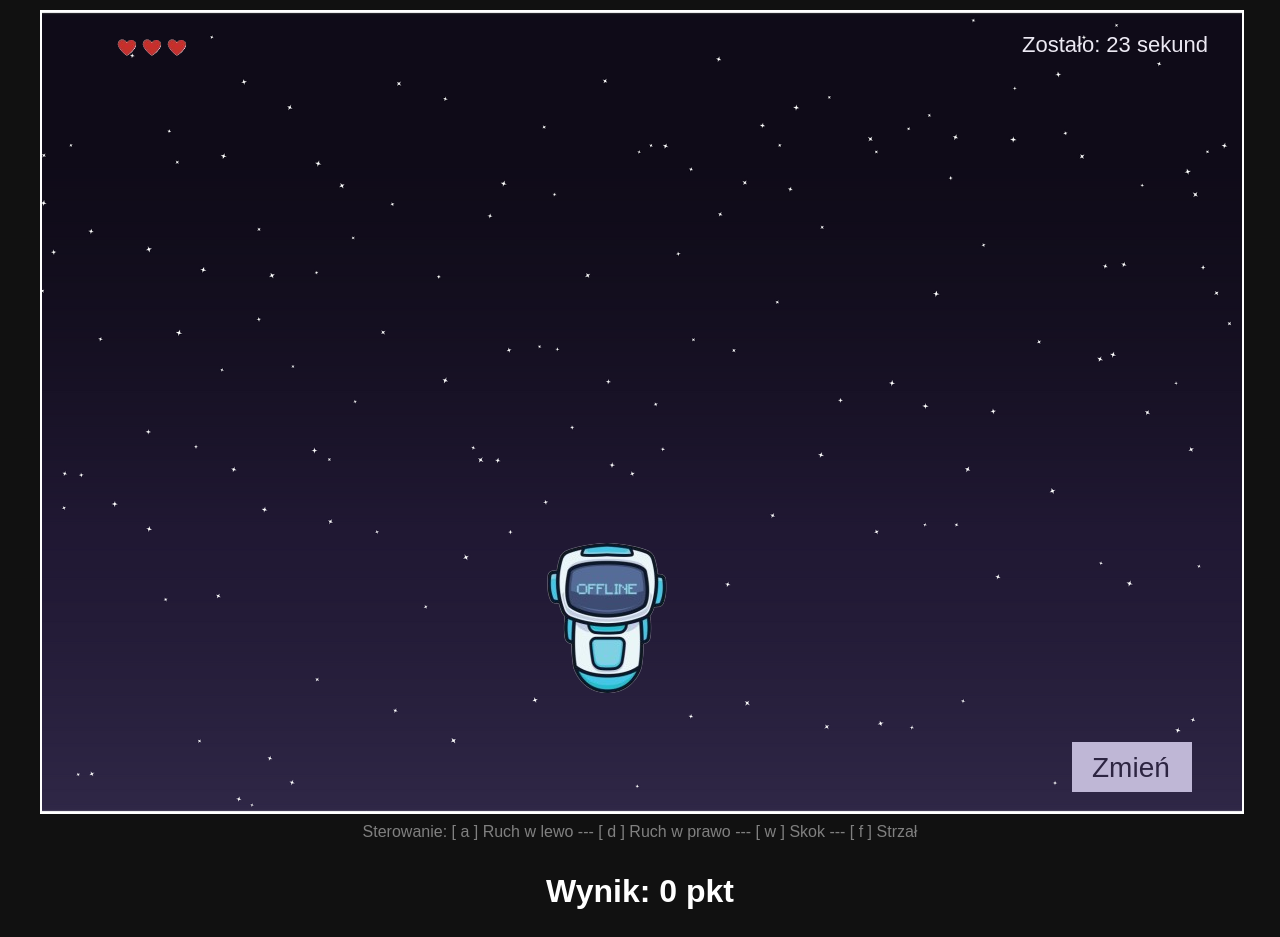
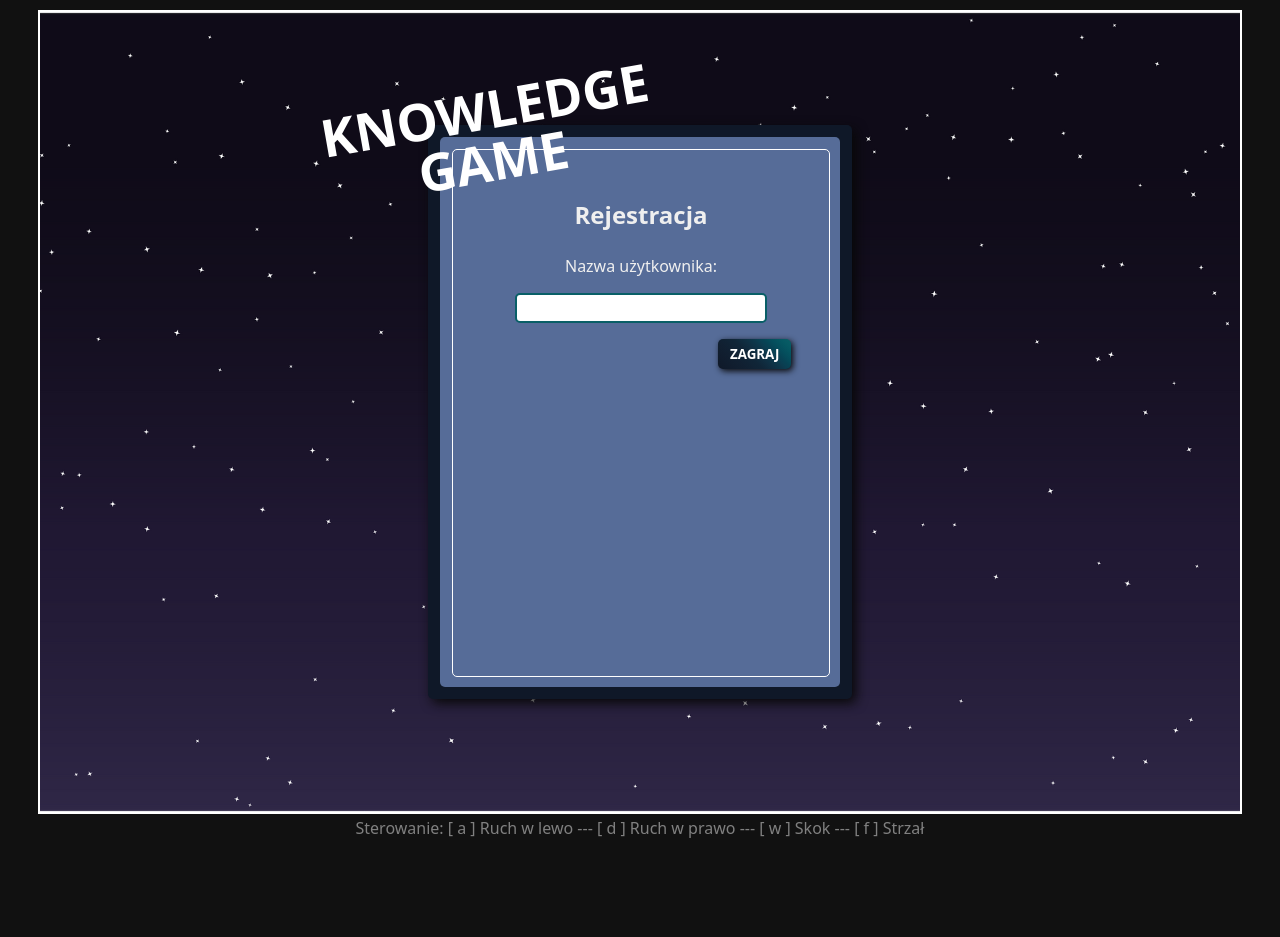
Before and after one commit to pablojakub/KnowledgeGame, a website: page public/index.html in a window 1280 px wide. After the commit the page ends 839 px from the top, so only its background shows below. Drawn offline with Linux system fonts and the light colour scheme; no server answers.

Commit message:
config modal

```diff
--- /dev/null
+++ b/public/configBoard.js
@@ -0,0 +1,11 @@
+const userInput = document.getElementById('username');
+const playBtn = document.getElementById('playBtn');
+
+userInput.value = localStorage.getItem('username') ?? '';
+
+playBtn.addEventListener('click', (e) => {
+    e.preventDefault();
+    console.log(userInput);
+    localStorage.setItem('username', userInput.value);
+    userInput.value = '';
+});
--- a/public/index.html
+++ b/public/index.html
@@ -20,9 +20,32 @@
 </head>
 
 <body>
+	<main>
+		<article id="config_board">
+			<div class="config_modal">
 
-	<main>
-		<article id="game">
+				<h1 class="config_header">
+					KNOWLEDGE GAME
+				</h1>
+				<div class="inner">
+					<div class="inner_circle">
+						<h2 class="register_header">Rejestracja</h2>
+						<form class="register_form">
+							<label for="username">Nazwa użytkownika:</label>
+							<input type="username" type="text" id="username">
+							<div class="register_button">
+								<button class="form_button" id="playBtn">ZAGRAJ</button>
+							</div>
+						</form>
+
+					</div>
+				</div>
+			</div>
+			<div class="info info_config">Sterowanie: [ a ] Ruch w lewo --- [ d ] Ruch w prawo --- [ w ] Skok --- [
+				f ] Strzał
+			</div>
+		</article>
+		<article id="game" style="display: none;">
 			<div class="board">
 				<canvas id="game_canvas" width="1200" height="800"></canvas>
 				<div class="info">Sterowanie: [ a ] Ruch w lewo --- [ d ] Ruch w prawo --- [ w ] Skok --- [ f ] Strzał
@@ -50,7 +73,7 @@
 							</div>
 						</div>
 						<div class="rematch_section">
-							<button class="rematchBtn" id="rematchBtn">ZAGRAJ PONOWNIE</button>
+							<button class="form_button" id="rematchBtn">ZAGRAJ PONOWNIE</button>
 						</div>
 					</div>
 				</div>
@@ -62,6 +85,7 @@
 	<script src="missile.js"></script>
 	<script src="life.js"></script>
 	<script src="planet.js"></script>
+	<script src="configBoard.js"></script>
 	<script src="scoreBoard.js"></script>
 	<script src="game.js"></script>
 
--- a/public/main.css
+++ b/public/main.css
@@ -1,3 +1,7 @@
+* {
+	font-family: system-ui, -apple-system, BlinkMacSystemFont, 'Segoe UI', Roboto, Oxygen, Ubuntu, Cantarell, 'Open Sans', 'Helvetica Neue', sans-serif;
+}
+
 body {
 	font-family: Arial;
 	background-color: #111;
@@ -122,8 +126,9 @@ body {
 	display: flex;
 	justify-content: flex-end;
 	width: 360px;
+}
 
-	&>button {
+.form_button {
 	padding: 6px 12px;
 	animation: slideUp 1s;
 	font-weight: 700;
@@ -147,6 +152,83 @@ body {
 	transition: box-shadow 200ms ease-in-out;
 	box-shadow: 2px 2px 6px 0px rgb(8, 8, 8);
 }
+
+#config_board {
+	width: 1200px;
+	margin: 0 auto;
+	margin-top: 10px;
+	height: 800px;
+	border: 2px solid white;
+	background-image: url('/background.png');
+	position: relative;
+}
+
+.config_modal {
+	position: absolute;
+	inset: 0;
+	margin: auto;
+	width: 400px;
+	height: 550px;
+	border-radius: 5px;
+	background-color: #0F1828;
+	padding: 12px;
+	box-shadow: 4px 4px 12px 0px rgb(8, 8, 8);
+}
+
+.config_header {
+	font-size: 52px;
+	font-weight: 800;
+	line-height: 1;
+	text-align: center;
+	font-family: system-ui, -apple-system, BlinkMacSystemFont, 'Segoe UI', Roboto, Oxygen, Ubuntu, Cantarell, 'Open Sans', 'Helvetica Neue', sans-serif;
+	position: absolute;
+	top: -85px;
+	left: -105px;
+	transform: rotate(-10deg);
+	color: white;
+	max-width: min-content;
+	animation: slideDown 1s;
+}
+
+.register_header {
+	margin-top: 48px;
+	margin-bottom: 24px;
+}
+
+.register_form {
+	display: flex;
+	flex-direction: column;
+	justify-content: center;
+	align-items: center;
+	gap: 16px;
+	max-width: 80%;
+	margin-left: auto;
+	margin-right: auto;
+
+	&>input {
+		width: 80%;
+		border-radius: 5px;
+		padding: 4px;
+		outline: none;
+		border: 2px solid hsl(185deg 84% 22%);
+		font-weight: 600;
+	}
+
+	&>input:focus-within {
+		border: 2px solid #0F1828;
+	}
+}
+
+.register_button {
+	display: flex;
+	width: 100%;
+	justify-content: flex-end;
+}
+
+.info_config {
+	position: relative;
+	top: 100%;
+
 }
 
 @keyframes slideDown {
```
Lines whose indentation alone changed are shown as unchanged.
